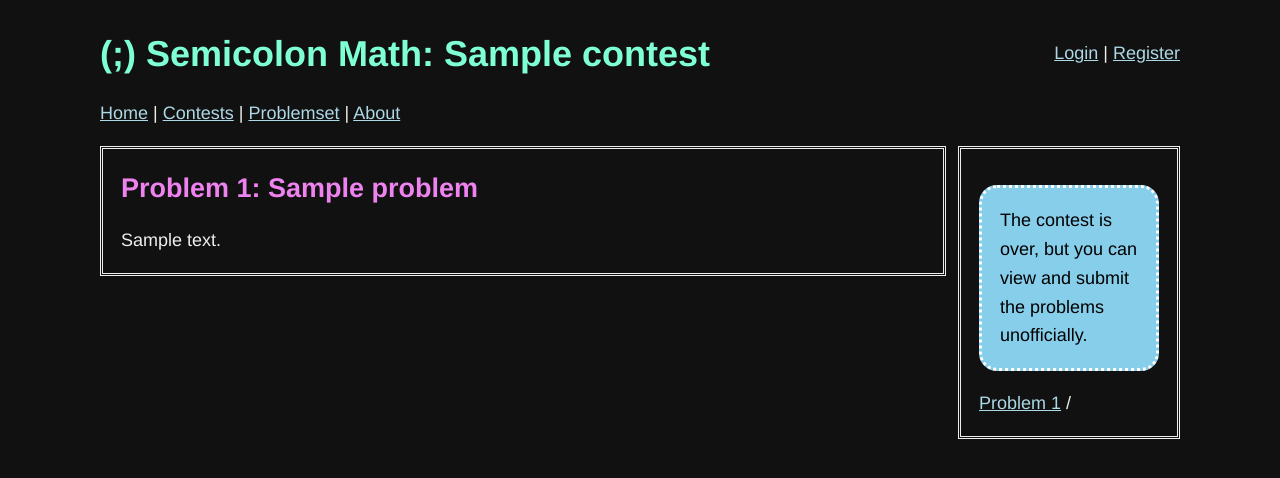
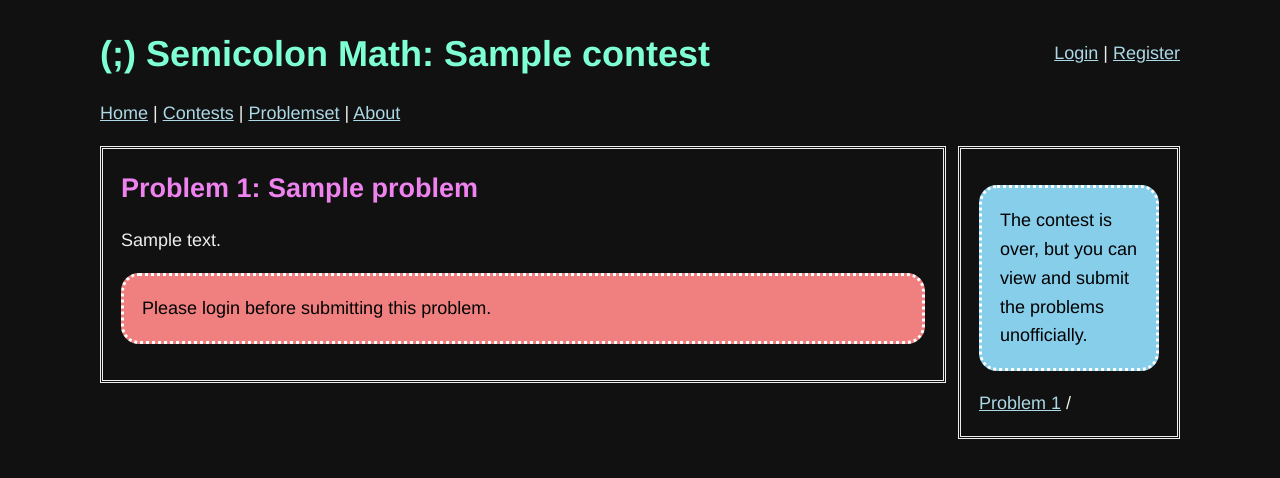
Before and after one commit to bkf2020/semicolon, a Django app: page /contests/1/arena/ in a window 1280 px wide. Shown: the top 478 px of the page. Run offline with Django 4.2, Linux system fonts and the light colour scheme; tables that the repository leaves empty hold one stand-in row (values such as "Sample post").

Commit message:
In the contest arena, create a submission form for each problem To do this, I created a 'form' attribute for every 'contest_problem' in the 'contest_problems' object. I created a new form that stores the problem index of the contest, but this field is hidden from the user through css. Each redirect url contains the problem index of the contest.

```diff
--- a/contests/forms.py
+++ b/contests/forms.py
@@ -2,3 +2,7 @@ from django import forms
 
 class RegisterForm(forms.Form):
     agree = forms.BooleanField(label="I agree to follow the rules")
+
+class ProblemForm(forms.Form):
+    answer = forms.IntegerField(label='Your answer (should be an integer)')
+    problem_id = forms.IntegerField(label='')
--- a/contests/templates/contests/arena.html
+++ b/contests/templates/contests/arena.html
@@ -60,11 +60,29 @@
 				<div class="box" id="{{ forloop.counter }}">
 					<h2>Problem {{ forloop.counter }}: {{ contest_problem.problem.name }}</h2>
 					<div>{{ contest_problem.problem.content|safe }}</div>
+					{% if user.is_authenticated %}
+						<form method="POST">
+							{% csrf_token %}
+							{{ contest_problem.form.as_p }}
+							<button type="submit">Submit</button>
+						</form>
+					{% else %}
+						<div class="alert alert-error">
+							Please login before submitting this problem.
+						</div>
+					{% endif %}
 				</div>
 			{% endfor %}
 			</div>
 		{% endif %}
 		</div>
+
+		<style>
+			#id_problem_id {
+				display: none;
+			}
+		</style>
+
 
 		<script>
 			function updateTimers() {
--- a/contests/views.py
+++ b/contests/views.py
@@ -5,7 +5,7 @@ from django.contrib import messages
 from django.contrib.auth.decorators import login_required
 from django.utils import timezone
 from .models import Contest, ContestProblem, Registration
-from .forms import RegisterForm
+from .forms import RegisterForm, ProblemForm
 
 # Create your views here.
 
@@ -90,6 +90,20 @@ def arena(request, index):
         contest=contest
     )
 
+    if request.method == 'POST':
+        form = ProblemForm(request.POST)
+        redirect_url = '/contests/' + str(index) + '/arena/'
+        if form.is_valid():
+            problem_id = int(form.cleaned_data.get('problem_id'))
+            user_answer = form.cleaned_data.get('answer')
+            redirect_url += '#' + str(problem_id + 1)
+        return redirect(redirect_url)
+    else:
+        idx = 0
+        for problem in contest_problems:
+            problem.form = ProblemForm(initial={'problem_id': idx})
+            idx += 1
+
     if timezone.now() < contest.start_time:
         messages.error(request, f"{contest.name} hasn't started yet!")
         return redirect('contests-home')
```
